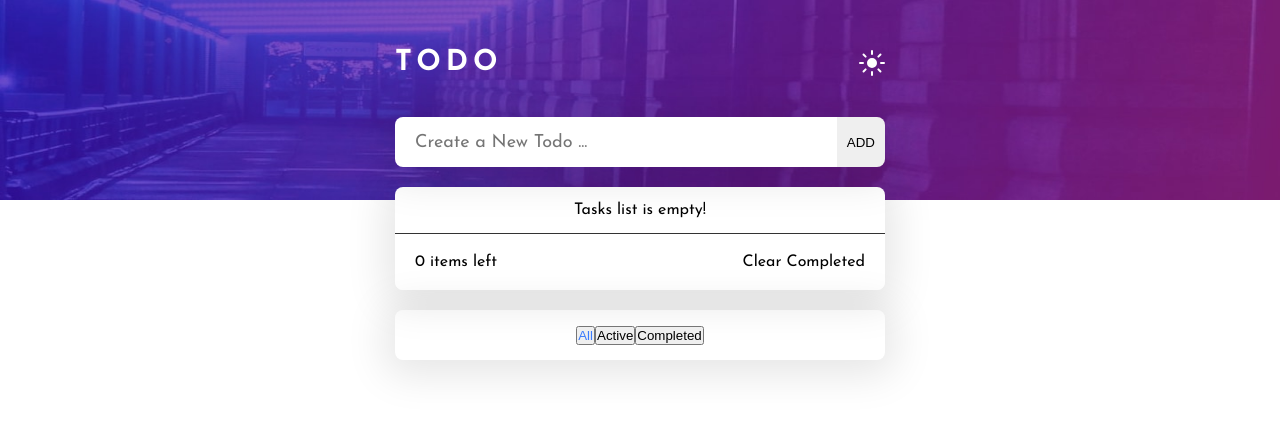
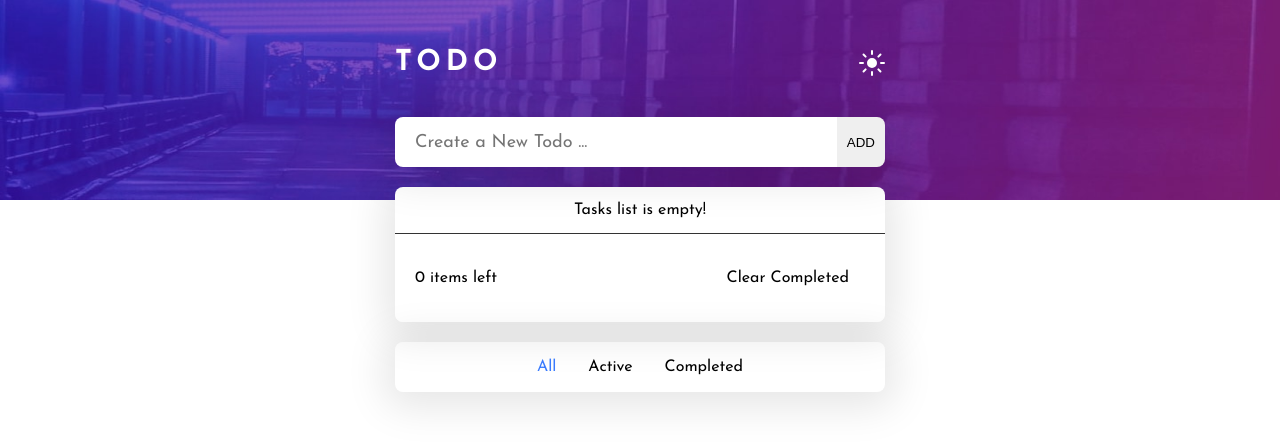
Before and after one commit to reza-talebii/react-projects, a React (Create React App) app: page / in a window 1280 px wide. Shown: the top 446 px of the page. Built offline with nearby package versions, Linux system fonts and the light colour scheme.

Commit message:
replace textBtn comp...

```diff
--- a/src/Components/FilterTodo/FilterSection.jsx
+++ b/src/Components/FilterTodo/FilterSection.jsx
@@ -1,12 +1,13 @@
 import React from "react";
 import classes from "./FilterSection.module.css";
+import TextBtn from "../TextBtn/TextBtn";
 
 const FilterSection = () => {
   return (
     <section className={classes.filter}>
-      <button className={classes.active}>All</button>
-      <button>Active</button>
-      <button>Completed</button>
+      <TextBtn class={classes.active}>All</TextBtn>
+      <TextBtn>Active</TextBtn>
+      <TextBtn>Completed</TextBtn>
     </section>
   );
 };
--- a/src/Components/TextBtn/TextBtn.jsx
+++ b/src/Components/TextBtn/TextBtn.jsx
@@ -1,8 +1,11 @@
 import React from "react";
+import classes from "./TextBtn.module.css";
 
 const TextBtn = (props) => {
   return (
-    <button className={`btnText ${props.class}}`}>{props.children}</button>
+    <button className={`${classes.btnText} ${props.class || ""}`}>
+      {props.children}
+    </button>
   );
 };
 
--- a/src/Components/Todos/TodoINfo.jsx
+++ b/src/Components/Todos/TodoINfo.jsx
@@ -1,5 +1,6 @@
 import React from "react";
 import classes from "./TodoInfo.module.css";
+import TextBtn from "../TextBtn/TextBtn";
 
 const TodoInfo = () => {
   return (
@@ -7,7 +8,7 @@ const TodoInfo = () => {
       <p>
         <span>0</span> items left
       </p>
-      <button>Clear Completed</button>
+      <TextBtn>Clear Completed</TextBtn>
     </section>
   );
 };
```
